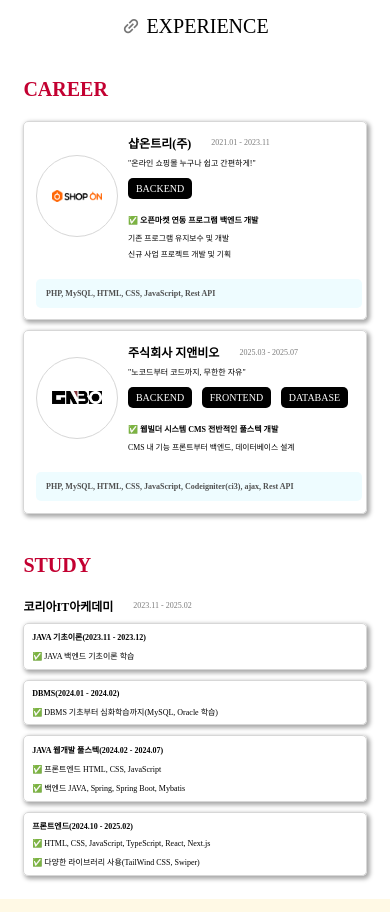
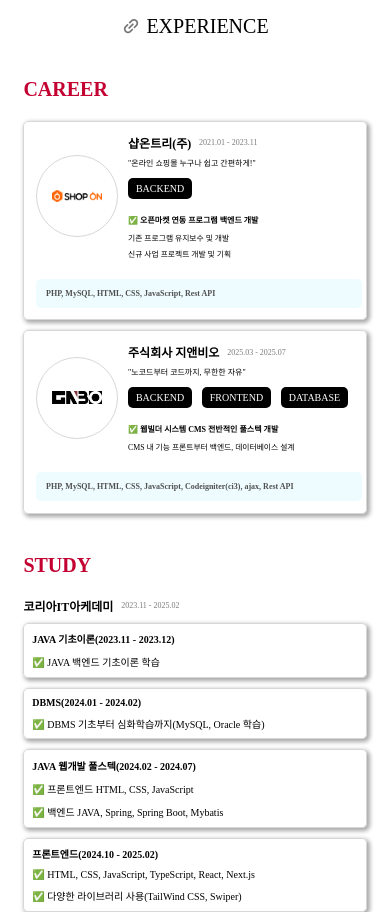
Before and after one commit to krouu/portfolio_krou, a plain HTML site: page index.html in a window 390 px wide. Shown: the part 640-1552 px from the top of the page. Drawn offline with nearby package versions, Linux system fonts and the light colour scheme; files whose address does not match are found by name; a web font is replaced by a local one.

Commit message:
css 수정중

```diff
--- a/portfolio.css
+++ b/portfolio.css
@@ -289,7 +289,7 @@ input[type="radio"]:checked + label::after {
 
 .company-info .name {
     display: flex;
-    gap: 20px;
+    gap: clamp(5px, 2vw, 20px);
     align-items: center;
 }
 
@@ -350,7 +350,7 @@ input[type="radio"]:checked + label::after {
 
 .study-head {
     display: flex;
-    gap: 20px;
+    gap: clamp(5px, 2vw, 20px);
     align-items: center;
     margin-bottom: clamp(5px, 2vw, 20px)
 }
@@ -383,11 +383,11 @@ input[type="radio"]:checked + label::after {
 
 .study-list h6 {
     margin: 0;
-    font-size: clamp(8px, 2vw, 18px);
+    font-size: clamp(10px, 2vw, 18px);
 }
 
 .study-list span{
-    font-size: clamp(8px, 2vw, 18px);
+    font-size: clamp(10px, 2vw, 18px);
 }
 
 /* SKILL CONTENT */
@@ -498,7 +498,6 @@ input[type="radio"]:checked + label::after {
     border-end-start-radius: clamp(5px, 1vw, 10px);
     font-size: clamp(8px, 2vw, 18px);
 
-    /* 애니메이션을 걸 속성 지정 */
     max-height: 0;
     opacity: 0;
     overflow: hidden;
@@ -510,7 +509,7 @@ input[type="radio"]:checked + label::after {
 
 .list-group .list-body.active {
     padding: clamp(10px, 3vw, 30px);
-    max-height: 1000px; /* 리스트가 가질 수 있는 최대 높이보다 크게 설정 */
+    max-height: 1000px;
     opacity: 1;
 }
 
```
